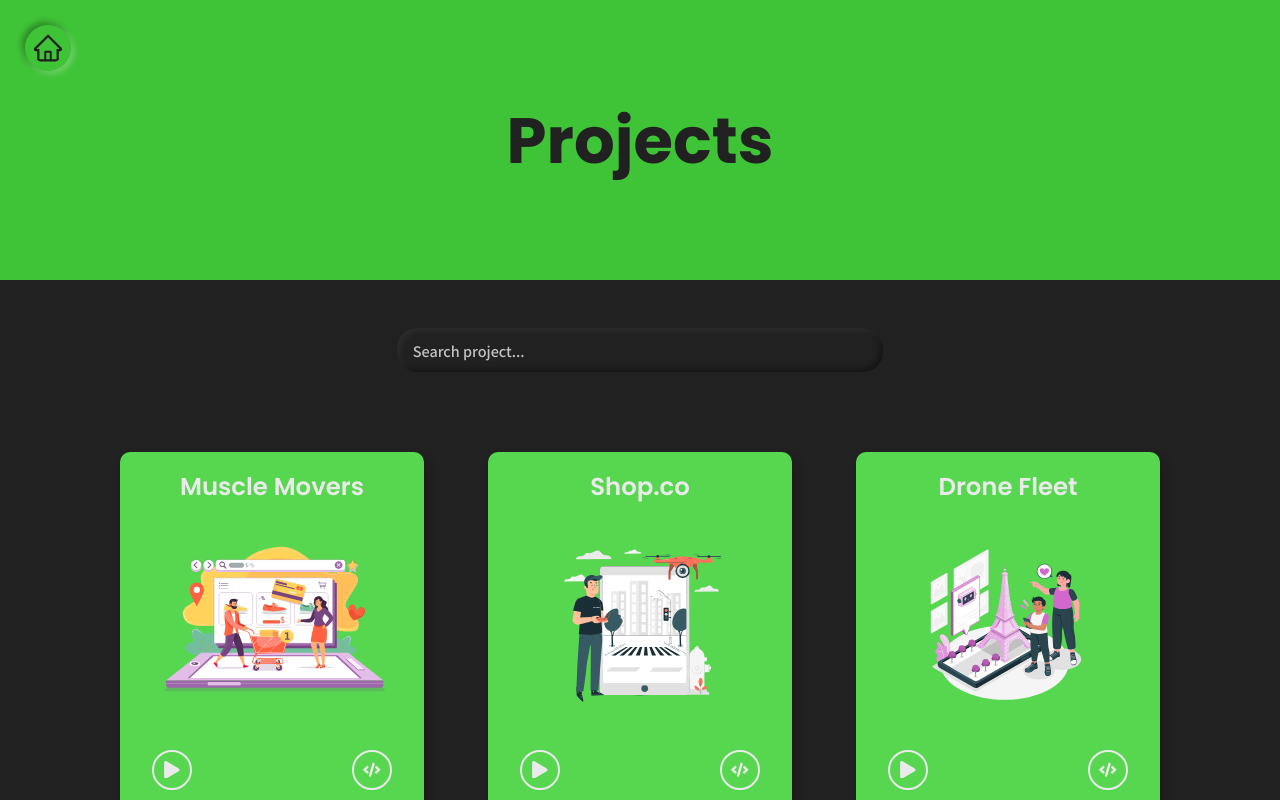
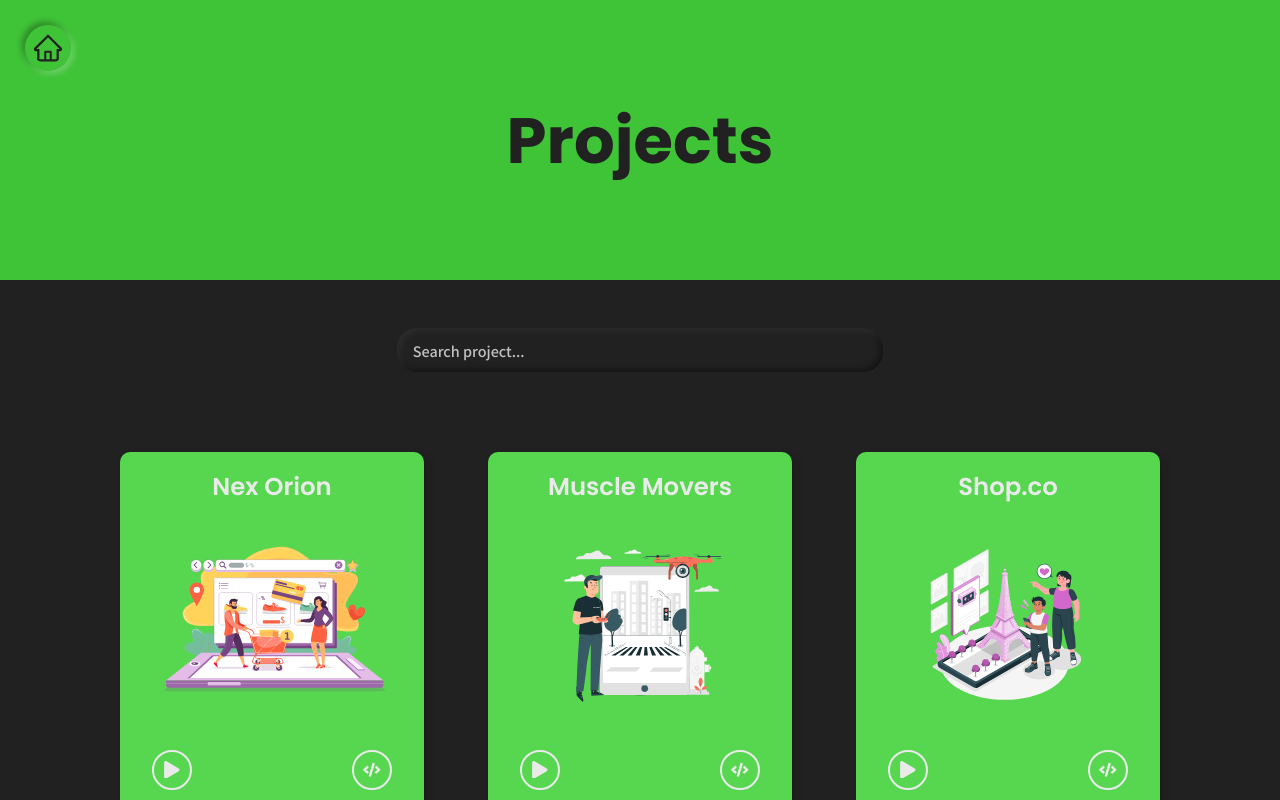
Before and after one commit to binshahed/portfolio-site, a React (Vite) app: page /projects in a window 1280 px wide. Shown: the top 800 px of the page. Built offline with nearby package versions, Linux system fonts and the light colour scheme; a web font is replaced by a local one.

Commit message:
change project data

```diff
--- a/src/data/projectsData.js
+++ b/src/data/projectsData.js
@@ -3,43 +3,53 @@ import two from "../assets/svg/projects/two.svg";
 import three from "../assets/svg/projects/three.svg";
 import four from "../assets/svg/projects/four.svg";
 import five from "../assets/svg/projects/five.svg";
-// import six from "../assets/svg/projects/six.svg";
+import six from "../assets/svg/projects/six.svg";
 // import seven from "../assets/svg/projects/seven.svg";
 // import eight from "../assets/svg/projects/eight.svg";
 
 export const projectsData = [
   {
     id: 1,
+    projectName: "Nex Orion",
+    projectDesc:
+      "Nex Orion is a client side project, which create for a software firm",
+    tags: ["Next Js", "Tailwind"],
+    code: "",
+    demo: "https://nex-orion-claient.vercel.app/",
+    image: one
+  },
+  {
+    id: 2,
     projectName: "Muscle Movers",
     projectDesc:
       "Muscle Movers is a comprehensive e-commerce platform designed for fitness enthusiasts. It offers a seamless shopping experience for fitness equipment and accessories.",
     tags: ["React", "Ant Design", "Node.js", "express", "mondoDB"],
     code: "https://github.com/binshahed/muscle-movers-client",
     demo: "https://muscle-movers-client.vercel.app",
-    image: one
+    image: two
   },
   {
-    id: 2,
+    id: 3,
     projectName: "Shop.co",
     projectDesc:
       "This project aims to build an Personal Ecommerce project for portfolio",
     tags: ["React", "Tailwind CSS", "Node.js", "express", "mondoDB"],
     code: "https://github.com/binshahed/nex-shopping",
     demo: "https://binshahed-nex-shopping.vercel.app/",
-    image: two
+    image: three
   },
   {
-    id: 3,
+    id: 4,
     projectName: "Drone Fleet",
     projectDesc:
       "Full Stack Drone Project: Drone Fleet his is a Website About Selling Drone. The User can see all the available models and brands and order a Drone. The user is able to cancel their order at Before Shipping. ",
     tags: ["MERN", "Bootstrap", "firebase"],
     code: "https://github.com/binshahed/Drone-Fleet-client",
     demo: "https://drone-fleet-client.vercel.app/",
-    image: three
+    image: four
   },
   {
-    id: 4,
+    id: 5,
     projectName: "Tripo",
     projectDesc: `
       Tripo is a Tour agency app.
@@ -49,10 +59,10 @@ export const projectsData = [
     tags: ["React", "Bootstrap", "firebase"],
     code: "https://github.com/binshahed/Tripo-client",
     demo: "https://tripo-4c919.web.app/",
-    image: four
+    image: five
   },
   {
-    id: 5,
+    id: 6,
     projectName: "Care Now",
     projectDesc: `1. SignIn,Register using google and Email-Password
       2. Make Appointment for treatment
@@ -61,7 +71,7 @@ export const projectsData = [
     tags: ["React"],
     code: "https://github.com/binshahed/care-now",
     demo: "https://care-now-8bae1.web.app/",
-    image: five
+    image: six
   }
   //   {
   //     id: 5,
```
